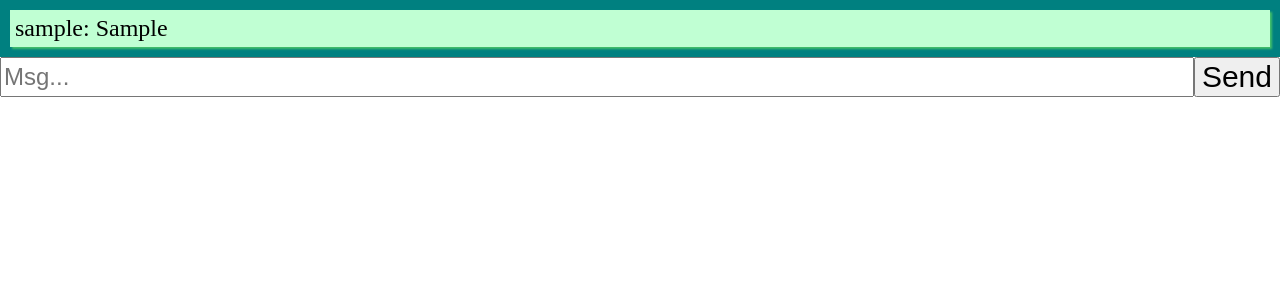
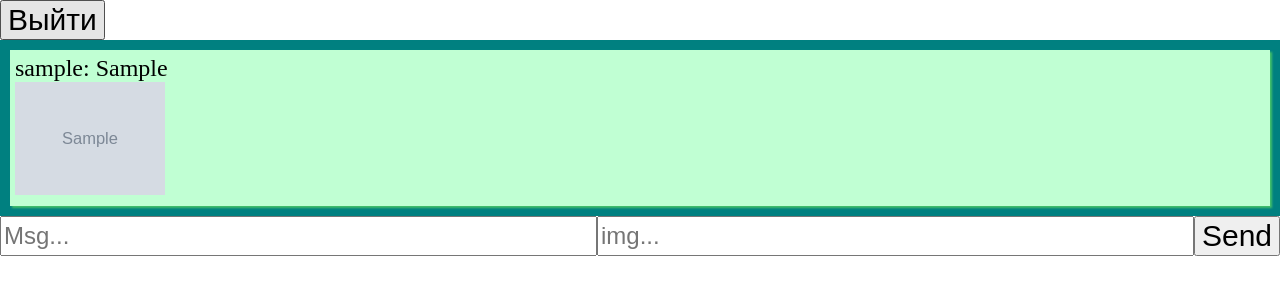
Before and after one commit to ilya2600/msg-app, a Flask app: page / in a window 1280 px wide. Shown: the top 300 px of the page. Run offline with Flask 3, Linux system fonts and the light colour scheme; the visitor is signed in with stand-in values (Sample User, id 1); tables that the repository leaves empty hold one stand-in row (values such as "Sample post"); grey boxes marked "Sample" are stand-in pictures.

Commit message:
Add files via upload

```diff
--- a/app.py
+++ b/app.py
@@ -7,10 +7,8 @@ app.secret_key = "dev-secret"
 
 DB_PATH = "data.db"
 
-
 ADMIN_USERNAME = "admin"
 ADMIN_PASSWORD = "secret"
-
 
 # ---------------------------
 # Инициализация базы данных
@@ -22,7 +20,8 @@ def init_db():
     conn.execute("""
         CREATE TABLE IF NOT EXISTS msgs (
             username TEXT,
-            msg TEXT
+            msg TEXT,
+            img TEXT
         )
     """)
 
@@ -34,13 +33,13 @@ def init_db():
         )
     """)
 
-    # Создания админ аккаунта
+    # Создание админ аккаунта
     hashed = generate_password_hash(ADMIN_PASSWORD)
 
     conn.execute(
         "INSERT INTO users (username, password) VALUES (?, ?)",
-        (ADMIN_USERNAME, hashed)
-    )
+         (ADMIN_USERNAME, hashed)
+        )
 
     conn.commit()
     conn.close()
@@ -62,12 +61,13 @@ def index():
     # POST — отправка сообщения
     if request.method == 'POST':
         msg = request.form['msg'].strip()
+        img = request.form['img'].strip()
 
         if msg:
             conn = sqlite3.connect(DB_PATH)
             conn.execute(
-                "INSERT INTO msgs (username, msg) VALUES (?, ?)",
-                (session['username'], msg)
+                "INSERT INTO msgs (username, msg, img) VALUES (?, ?, ?)",
+                (session['username'], msg, img)
             )
             conn.commit()
             conn.close()
@@ -79,27 +79,13 @@ def index():
     msgs = conn.execute("SELECT * FROM msgs").fetchall()
     conn.close()
 
-    # is_admin = False
-    # user = session.get('username')
-    # if user and user == ADMIN_USERNAME
+    is_admin = False
+    user = session.get('username')
 
-    return render_template('index.html', msgs=msgs)
+    if user and user == ADMIN_USERNAME:
+        is_admin = True
 
-
-# ---------------------------
-# Просмотр базы (для отладки)
-# ---------------------------
-@app.route('/database')
-def database():
-    conn = sqlite3.connect(DB_PATH)
-
-    msgs = conn.execute("SELECT * FROM msgs").fetchall()
-    users = conn.execute("SELECT * FROM users").fetchall()
-
-    conn.close()
-
-    return render_template('database.html', msgs=msgs, users=users)
-
+    return render_template('index.html', msgs=msgs,is_admin=is_admin)
 
 # ---------------------------
 # Админ панель
@@ -118,7 +104,8 @@ def admin():
         conn.close()
         return render_template('admin.html',users=users)
     else:
-        return "Доступ запрещен"
+        return "Доступ запрещен."
+
 
 # ---------------------------
 # Удаление пользователей
@@ -134,7 +121,22 @@ def delete_user():
     conn.commit()
     conn.close()
 
-    return user + " был удален!"
+    return user + "был удалён."
+
+
+# ---------------------------
+# Просмотр базы (для отладки)
+# ---------------------------
+@app.route('/database')
+def database():
+    conn = sqlite3.connect(DB_PATH)
+
+    msgs = conn.execute("SELECT * FROM msgs").fetchall()
+    users = conn.execute("SELECT * FROM users").fetchall()
+
+    conn.close()
+
+    return render_template('database.html', msgs=msgs, users=users)
 
 
 # ---------------------------
--- a/design-doc.txt
+++ b/design-doc.txt
@@ -13,9 +13,9 @@
 
 АДМИН
 
-- Админ-панель
-- Админ видит список пользователей
-- Админ может удалять пользователей
+- Админ-панель (+)
+- Админ видит список пользователей (+)
+- Админ может удалять пользователей (+)
 - Админ может создавать пользователей
 - Админ может отключить авто регистрацию
 - Только админ видит админ-кнопки
--- a/templates/index.html
+++ b/templates/index.html
@@ -6,10 +6,18 @@
 </head>
 
 <body>
+
+    <form action="/logout">
+        <button class="exit">Выйти</button>
+    </form>
+
     <div class="msgs" id="msgs">
         {% for m in msgs %}
         <!-- msgs: [(bob,hi)] -->
-        <div class="msg">{{ m[0] }}: {{ m[1]|safe }}</div>
+        <div class="msg">{{ m[0] }}: {{ m[1] }}
+            <br>
+            <img src="{{ m[2] }}" width="150px">
+        </div>
         {% endfor %}
     </div>
 
@@ -18,9 +26,16 @@
 
         <div>
             <input type="text" name="msg" required placeholder="Msg...">
+            <input type="text" name="img" placeholder="img...">
             <button>Send</button>
         </div>
     </form>
+    {% if is_admin %}
+        <form action="/admin">
+       <button class="admins">Админ</button>
+     </form>
+
+    {% endif %}
     <script>
         document.getElementById('msgs').scrollTop = 1000000;
 
```
Also changed, not shown: templates/admin.html (+11 -2 lines).
